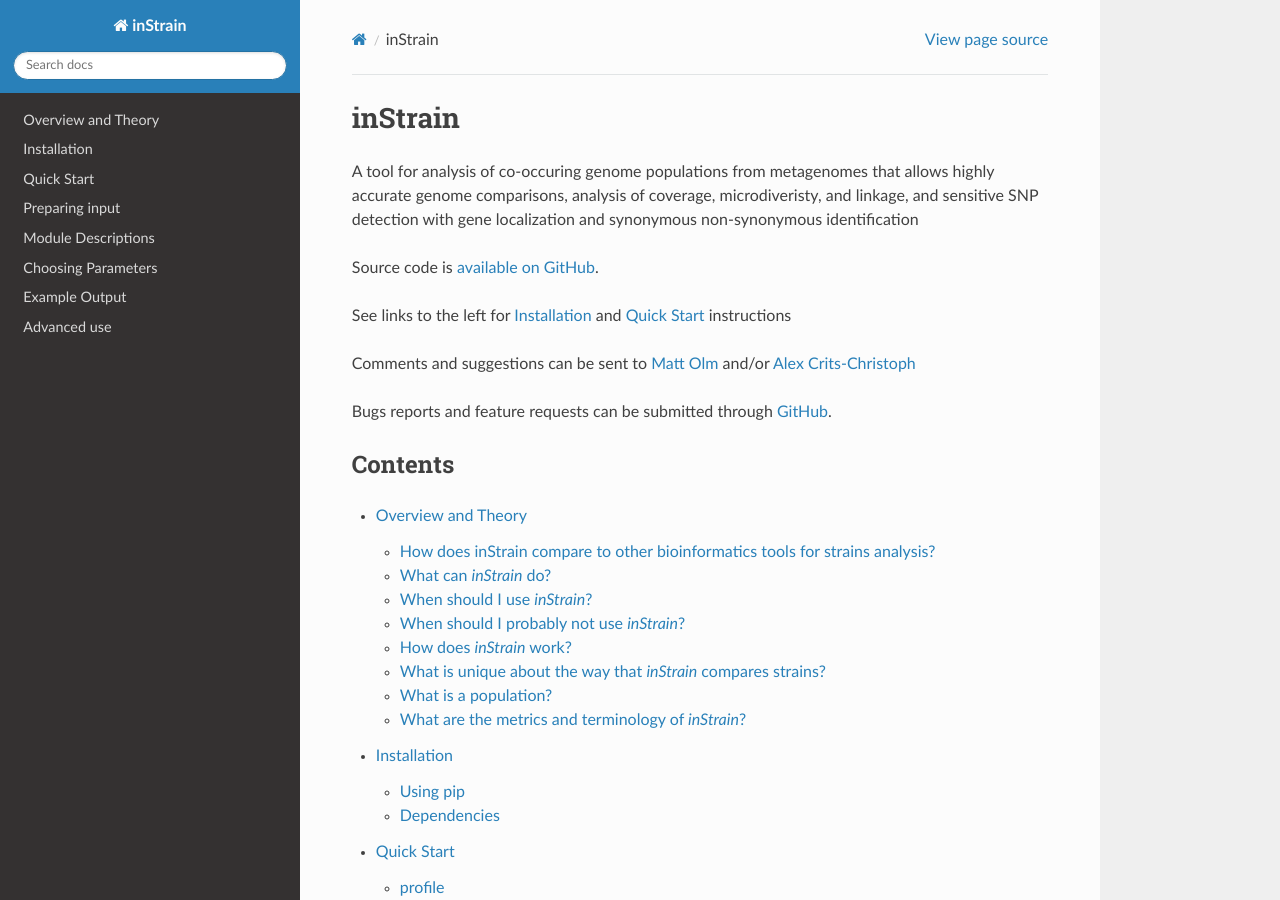
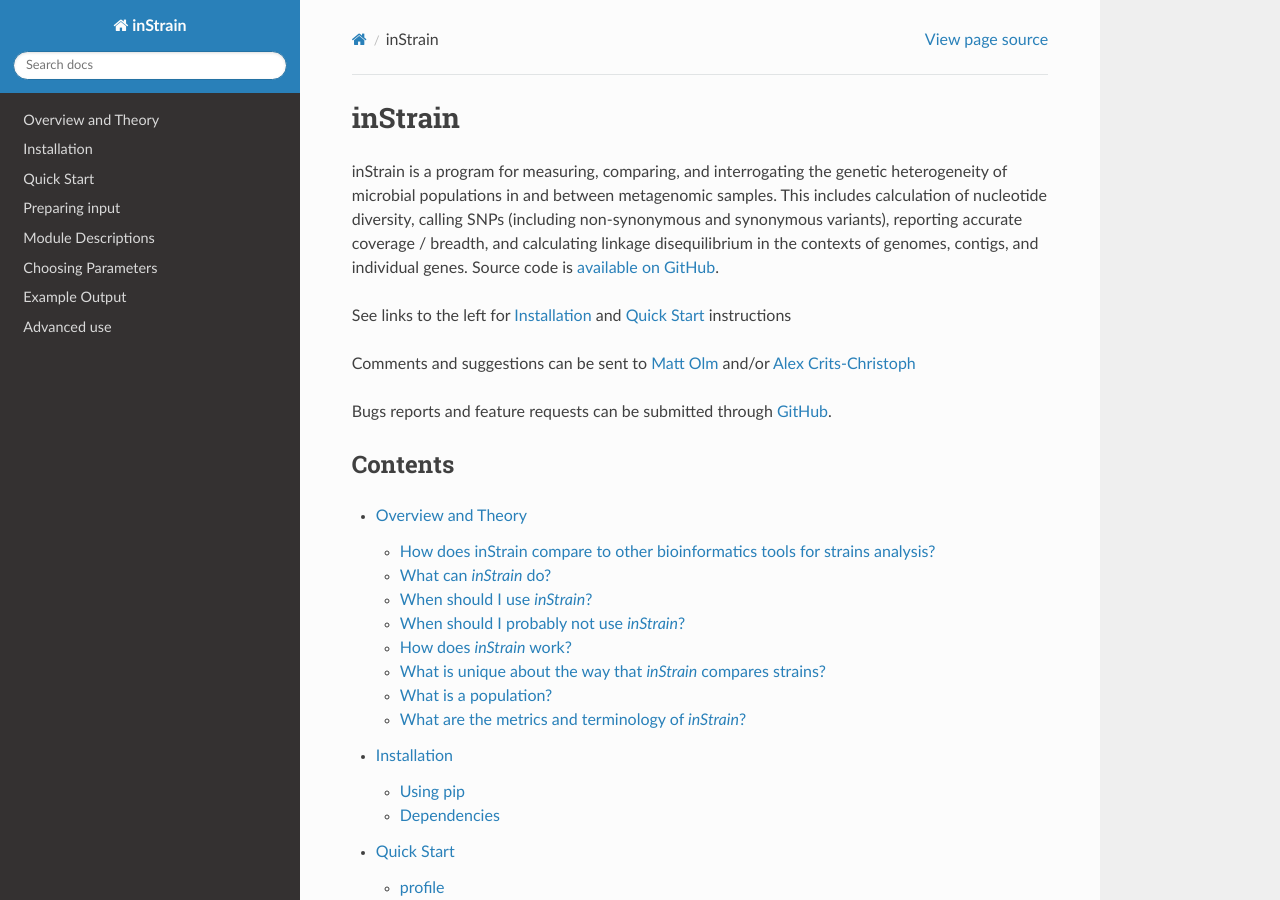
Before and after one commit to MrOlm/inStrain, a Sphinx documentation site: the page built from docs/index.rst, in a window 1280 px wide and 900 px high. Built offline with Sphinx 7.4.7 and the Read the Docs theme 2.0.0, drawn with Linux system fonts in a browser that asks for light colours.

Commit message:
Update index.rst

```diff
--- a/docs/index.rst
+++ b/docs/index.rst
@@ -6,10 +6,8 @@
 inStrain
 ====================================
 
-A tool for  analysis of co-occuring genome populations from metagenomes that allows
-highly accurate genome comparisons, analysis of coverage, microdiveristy, and linkage,
-and sensitive SNP detection with gene localization and synonymous non-synonymous identification
 
+inStrain is a program for measuring, comparing, and interrogating the genetic heterogeneity of microbial populations in and between metagenomic samples. This includes calculation of nucleotide diversity, calling SNPs (including non-synonymous and synonymous variants), reporting accurate coverage / breadth, and calculating linkage disequilibrium in the contexts of genomes, contigs, and individual genes.
 Source code is `available on GitHub
 <https://github.com/MrOlm/instrain>`_.
 
```
